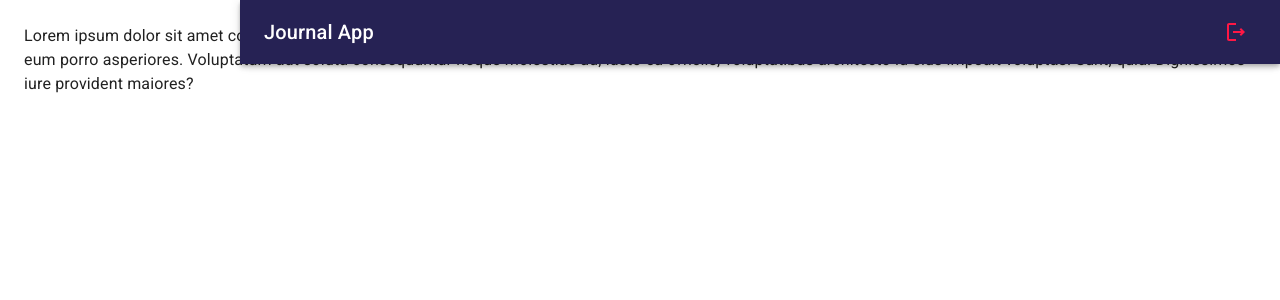
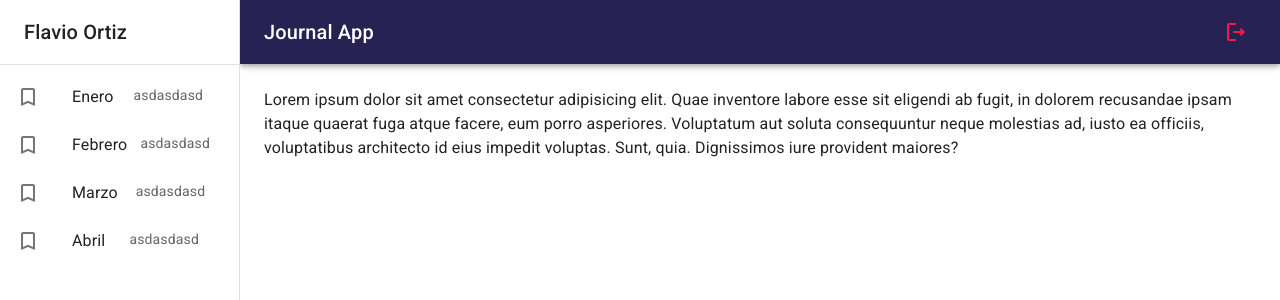
Before and after one commit to m01x/journal-app, a React (Vite) app: page / in a window 1280 px wide. Shown: the top 300 px of the page. Built offline with nearby package versions, Linux system fonts and the light colour scheme.

Commit message:
feat(SideBar): Se crea el sidebar.

```diff
--- /dev/null
+++ b/src/journal/components/SideBar.jsx
@@ -0,0 +1,44 @@
+import { TurnedInNot } from "@mui/icons-material"
+import { Box, Divider, Drawer, Grid, List, ListItem, ListItemButton, ListItemIcon, ListItemText, Toolbar, Typography } from "@mui/material"
+
+
+export const SideBar = ({ drawerWidth }) => {
+  return (
+    <Box
+        component='nav'
+        sx={{ width: {sm:drawerWidth}, flexShrink:{sm:0} }}
+    >
+        <Drawer
+            variant='permanent' //Puede ser tmb temporary
+            open //esto es equivalente a open='true'
+            sx={{ display:{xs:'block'}, '& .MuiDrawer-paper':{boxSizing:'border-box', width: drawerWidth} }}
+        >
+            <Toolbar>
+                <Typography variant="h6" noWrap component="div">
+                    Flavio Ortiz
+                </Typography>
+            </Toolbar>
+            <Divider/>
+
+            <List>
+                {
+                    ['Enero', 'Febrero', 'Marzo', 'Abril'].map( text=>(
+                        <ListItem key={ text } disablePadding>
+                            <ListItemButton>
+                                <ListItemIcon>
+                                    <TurnedInNot/>
+                                </ListItemIcon>
+                                <Grid container>
+                                    <ListItemText primary={ text }/>
+                                    <ListItemText secondary={ 'asdasdasd' }/>
+                                </Grid>
+                            </ListItemButton>
+                        </ListItem>
+                    ) )
+                }
+            </List>
+        </Drawer>
+
+    </Box>
+  )
+}
--- a/src/journal/components/index.js
+++ b/src/journal/components/index.js
@@ -1 +1,2 @@
 export * from './NavBar';
+export * from './SideBar';
--- a/src/journal/layout/JournalLayout.jsx
+++ b/src/journal/layout/JournalLayout.jsx
@@ -1,5 +1,5 @@
-import { Box } from "@mui/material"
-import { NavBar } from "../components";
+import { Box, Toolbar } from "@mui/material"
+import { NavBar, SideBar } from "../components";
 
 
 const drawerWidth = 240;
@@ -11,6 +11,7 @@ export const JournalLayout = ({ children }) => {
         <NavBar drawerWidth={drawerWidth}/>
 
         {/* Sidebar drawerWidth*/}
+        <SideBar drawerWidth={drawerWidth}/>
 
         <Box
             component='main'
@@ -18,6 +19,8 @@ export const JournalLayout = ({ children }) => {
 
         >
             {/* Toolbar */}
+            <Toolbar/>
+
             { children }
 
         </Box>
```
